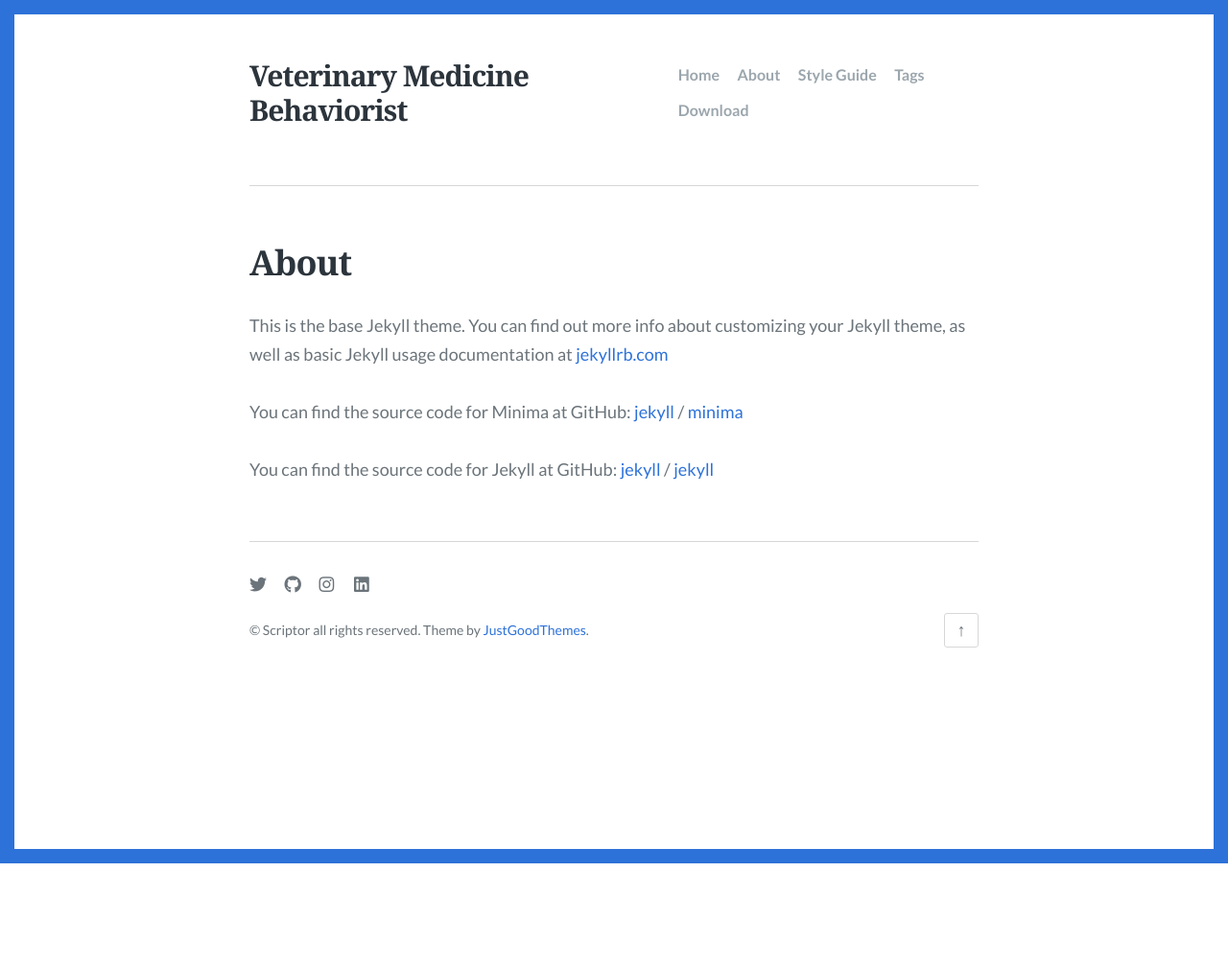
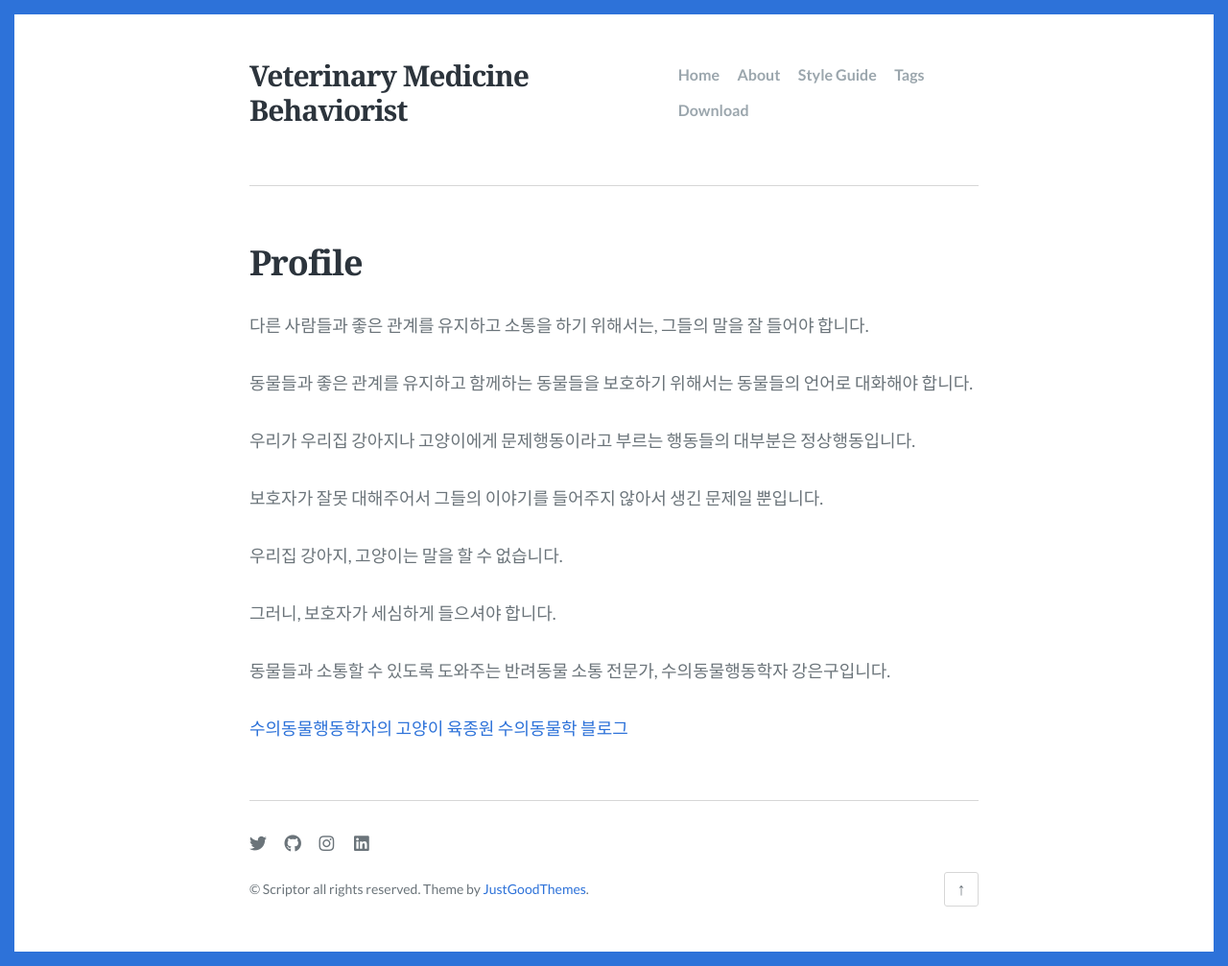
Before and after one commit to VetEngineer/VetEngineer.github.io, a Jekyll site: the page built from about.markdown, in a window 1280 px wide. Shown: the whole page at 96% size. Built offline with Jekyll 4.4.1, drawn with Linux system fonts in a browser that asks for light colours; some web fonts are replaced; before the commit the page ends 900 px from its top, so only the background shows below that.

Commit message:
프로필 첫 세팅

```diff
--- a/about.markdown
+++ b/about.markdown
@@ -1,18 +1,32 @@
 ---
 layout: page
-title: About
-permalink: /about/
+title: Profile
+permalink: /profile/
 ---
 
-This is the base Jekyll theme. You can find out more info about customizing your Jekyll theme, as well as basic Jekyll usage documentation at [jekyllrb.com](https://jekyllrb.com/)
+다른 사람들과 좋은 관계를 유지하고 소통을 하기 위해서는,
+그들의 말을 잘 들어야 합니다.
 
-You can find the source code for Minima at GitHub:
-[jekyll][jekyll-organization] /
-[minima](https://github.com/jekyll/minima)
+동물들과 좋은 관계를 유지하고
+함께하는 동물들을 보호하기 위해서는
+동물들의 언어로 대화해야 합니다.
 
-You can find the source code for Jekyll at GitHub:
-[jekyll][jekyll-organization] /
-[jekyll](https://github.com/jekyll/jekyll)
+우리가 우리집 강아지나 고양이에게
+문제행동이라고 부르는 행동들의 대부분은
+정상행동입니다.
+
+보호자가 잘못 대해주어서
+그들의 이야기를 들어주지 않아서
+생긴 문제일 뿐입니다.
+
+우리집 강아지, 고양이는 말을 할 수 없습니다.
+
+그러니, 보호자가 세심하게 들으셔야 합니다.
+
+동물들과 소통할 수 있도록 도와주는
+반려동물 소통 전문가,
+수의동물행동학자 강은구입니다.
 
 
-[jekyll-organization]: https://github.com/jekyll
+[수의동물행동학자의 고양이 육종원](https://blog.naver.com/catbogeumjari)
+[수의동물학 블로그](https://hakham.tistory.com/)
```
Also changed, not shown: 1 other file.
